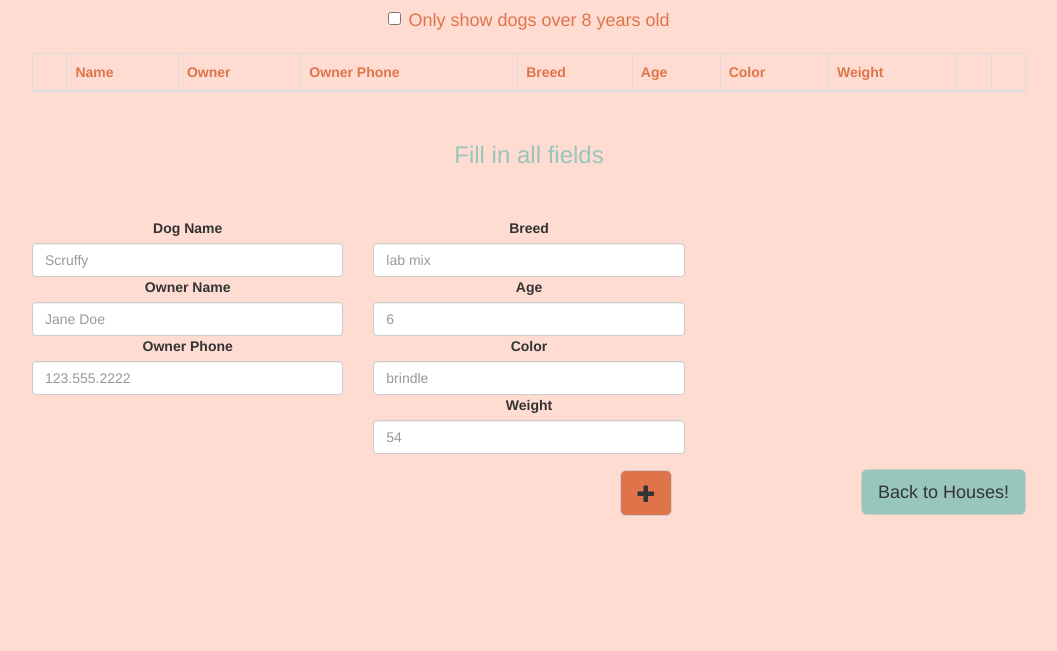
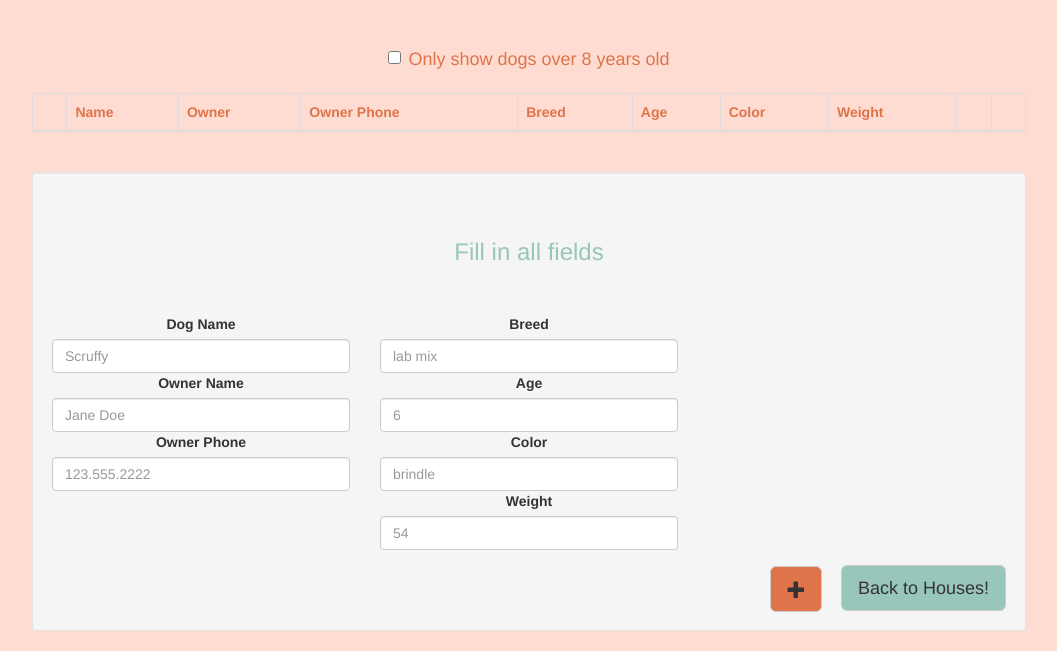
Before and after one commit to minditorrey/dog-house, a website: page view/index.html at #!/dogs in a window 1280 px wide. Shown: the part 771-1422 px from the top of the page, without its empty margins (111-1168 px from the left). Before the commit the page ends 1306 px from the top, so only its background shows below. Drawn offline with nearby package versions, Linux system fonts and the light colour scheme; some packages are replaced by stand-ins of ours; files that its build step writes are made by us from their sources; no server answers.

Commit message:
put forms in wells, update buttons

```diff
--- a/public/style.css
+++ b/public/style.css
@@ -61,8 +61,12 @@ h2 {
 	font-size: 36px;
 	font-weight: bold;
 	margin-bottom: 3%;
+	margin-top: 6%;
 }
 
+.well {
+	margin-top: 4%;
+}
 .addIt {
 	text-align: center;
 	margin-top: 5%;
@@ -101,11 +105,12 @@ margin-bottom: 2%;
 	margin-bottom: 2%;
 	background-color: #DF744A;
 	margin-left: 400px;
+	margin-left: 700px;
 }
 
 .addDog {
 	background-color: #DF744A;
-	margin-left: 400px;
+	margin-left: 700px;
 }
 /*.toDogs {
 	text-align: center;
--- a/public/templates/dogs.html
+++ b/public/templates/dogs.html
@@ -41,7 +41,7 @@
 </div>
 
 
-
+<div class="well">
 <div class="addIt">
 	<h3>Fill in all fields</h3>
 </div>
@@ -78,3 +78,4 @@
     <button class="btn btn-lg btn-default glyphicon glyphicon-plus addDog" ng-click="addDog(newDog)"></button>
 	<button class="btn btn-lg btn-default toDogsBtn" ui-sref="houses">Back to Houses!</button>
 </div>
+</div>
```
Also changed, not shown: public/templates/houses.html (+2 -1 lines).
